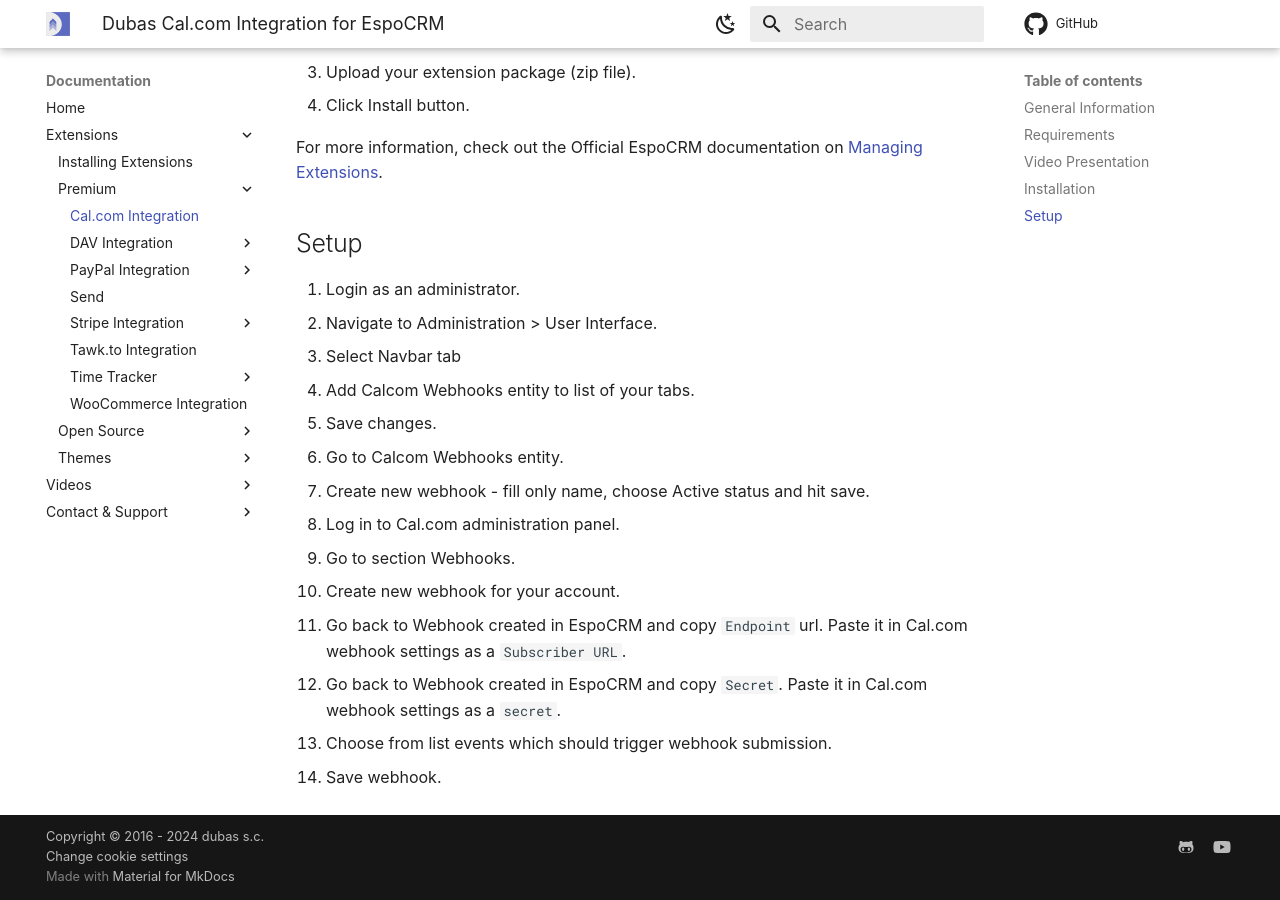
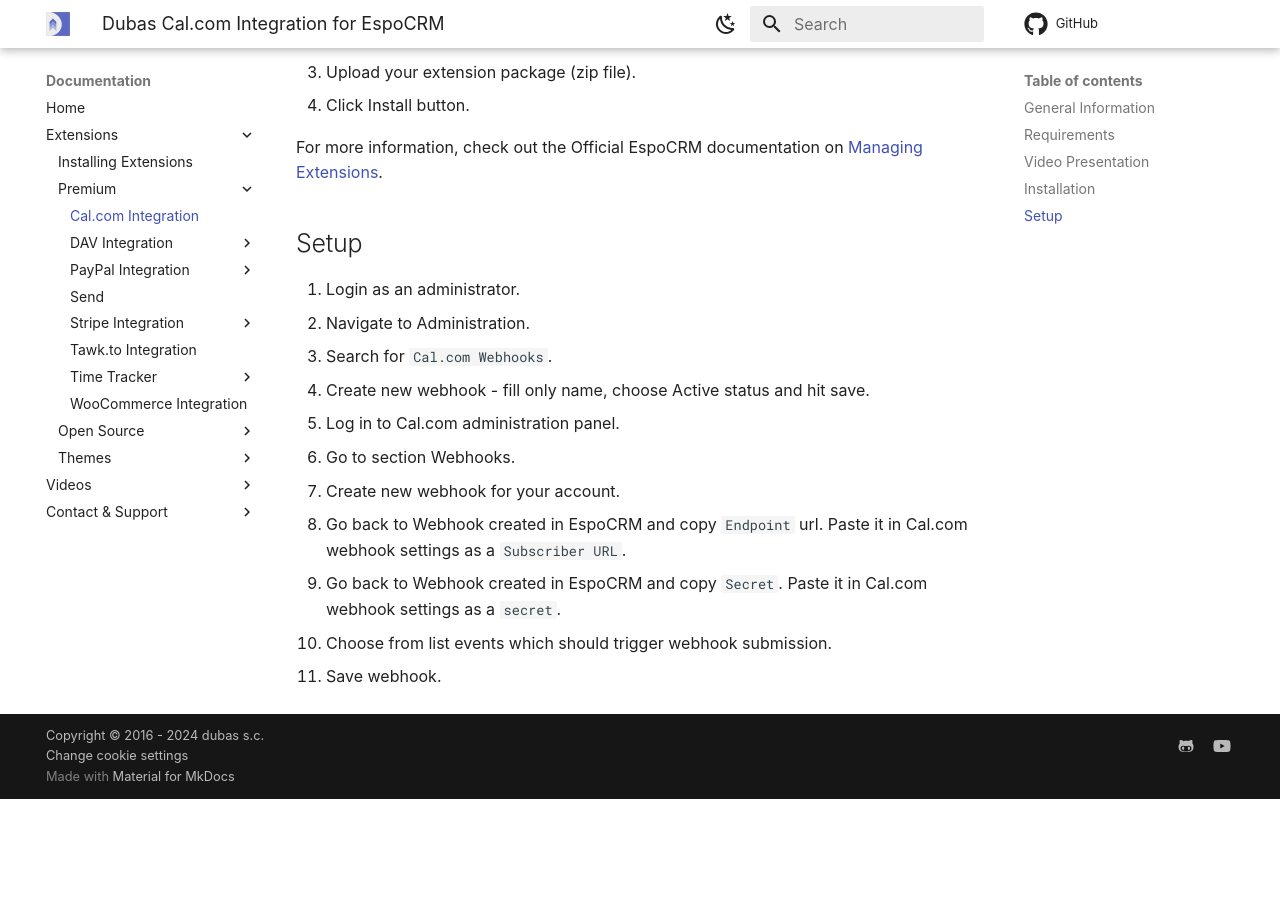
Before and after one commit to dubas-pro/documentation, an MkDocs documentation site: the page built from docs/extensions/calcom.md, in a window 1280 px wide and 900 px high, scrolled down 1320 px. Built offline with MkDocs 1.6.1 and Material for MkDocs 9.7.7, drawn with Linux system fonts in a browser that asks for light colours; some web fonts are replaced; comment, search, counter and statistics services are not loaded; after the commit the page ends 2119 px from its top, so only the background shows below that.

Commit message:
adjust documentation

```diff
--- a/docs/extensions/calcom.md
+++ b/docs/extensions/calcom.md
@@ -40,16 +40,13 @@
 ## Setup
 
 1. Login as an administrator.
-2. Navigate to Administration > User Interface.
-3. Select Navbar tab
-4. Add Calcom Webhooks entity to list of your tabs.
-5. Save changes.
-6. Go to Calcom Webhooks entity.
-7. Create new webhook - fill only name, choose Active status and hit save.
-8. Log in to Cal.com administration panel.
-9. Go to section Webhooks.
-10. Create new webhook for your account.
-11. Go back to Webhook created in EspoCRM and copy `Endpoint` url. Paste it in Cal.com webhook settings as a `Subscriber URL`.
-12. Go back to Webhook created in EspoCRM and copy `Secret`. Paste it in Cal.com webhook settings as a `secret`.
-13. Choose from list events which should trigger webhook submission.
-14. Save webhook.
+2. Navigate to Administration.
+3. Search for `Cal.com Webhooks`.
+4. Create new webhook - fill only name, choose Active status and hit save.
+5. Log in to Cal.com administration panel.
+6. Go to section Webhooks.
+7. Create new webhook for your account.
+8. Go back to Webhook created in EspoCRM and copy `Endpoint` url. Paste it in Cal.com webhook settings as a `Subscriber URL`.
+9. Go back to Webhook created in EspoCRM and copy `Secret`. Paste it in Cal.com webhook settings as a `secret`.
+10. Choose from list events which should trigger webhook submission.
+11. Save webhook.
```
